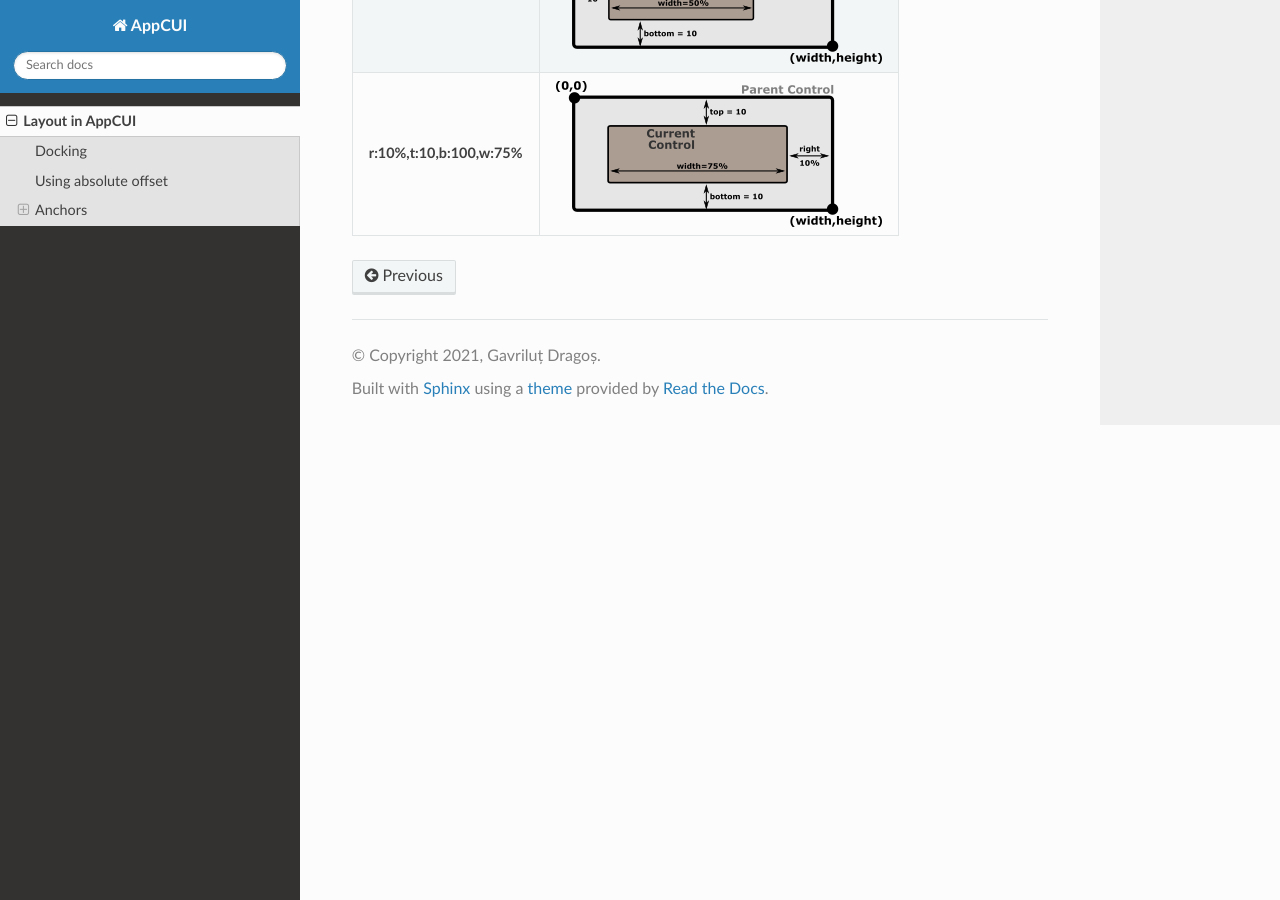
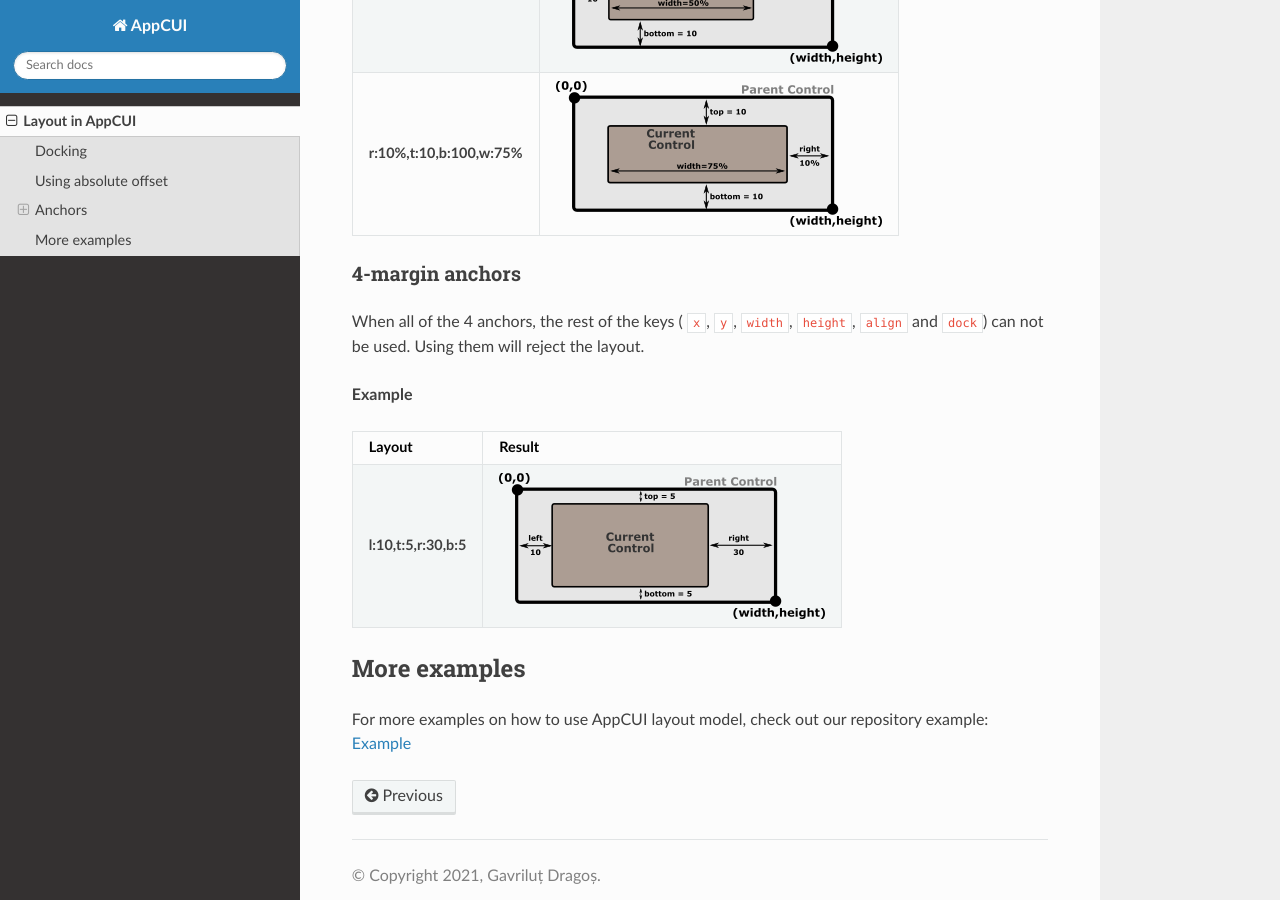
Before and after one commit to gdt050579/AppCUI, a Sphinx documentation site: the page built from docs/source/layout.rst, in a window 1280 px wide and 900 px high, scrolled down 8722 px. Built offline with Sphinx 7.4.7 and the Read the Docs theme 2.0.0, drawn with Linux system fonts in a browser that asks for light colours; some of the changed text lies outside the part shown.

Commit message:
documentation for 4-margin anchors and more examples

```diff
--- a/docs/source/layout.rst
+++ b/docs/source/layout.rst
@@ -225,7 +225,7 @@ However, ``width`` parameter should be specified (if not specified it will be de
 | **t:10,b:20,w:50%,x:0,a:l**    | .. image:: pics/layout_anchor_tb_3.png |
 +--------------------------------+----------------------------------------+
 
-3-mergin anchors
+3-margin anchors
 ****************
 
 When using 3 of the 4 anchors, the following keys can not be used: ``x``, ``y``, ``align`` and ``dock``. Using them will reject the layout.
@@ -273,3 +273,21 @@ where ``parentWidth`` is the width of control parent, and ``parentHeight`` the h
 +----------------------------+---------------------------------------+
 | **r:10%,t:10,b:100,w:75%** | .. image:: pics/layout_anchor_trb.png |
 +----------------------------+---------------------------------------+
+
+4-margin anchors
+****************
+
+When all of the 4 anchors, the rest of the keys ( ``x``, ``y``, ``width``, ``height``, ``align`` and ``dock``) can not be used. Using them will reject the layout.
+
+**Example**
+
++-----------------------+----------------------------------------+
+| Layout                | Result                                 |
++=======================+========================================+
+| **l:10,t:5,r:30,b:5** | .. image:: pics/layout_anchor_tlbr.png |
++-----------------------+----------------------------------------+
+
+More examples
+-------------
+
+For more examples on how to use AppCUI layout model, check out our repository example: `Example <https://github.com/gdt050579/AppCUI/tree/main/Examples/Layout>`_
```
Also changed, not shown: docs/source/pics/layout_anchor_tlbr.png (added), docs/source/pics/layout_anchor_tlbr.svg (added).
